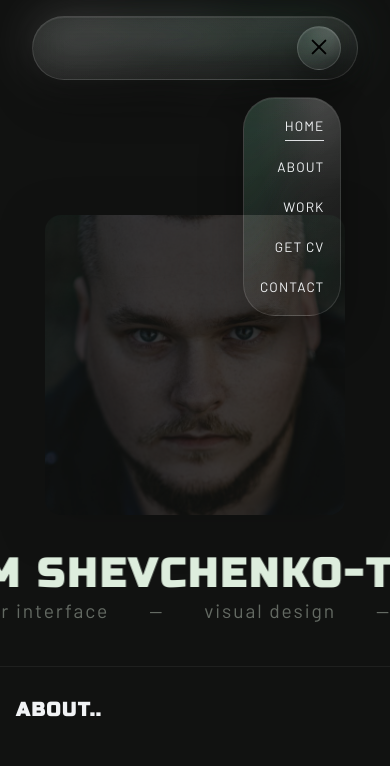
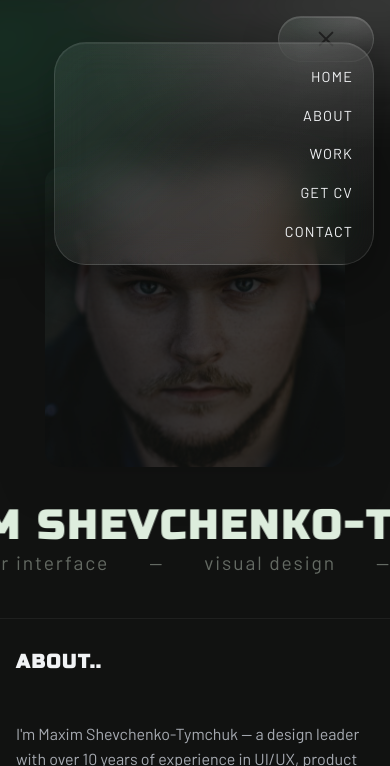
Before and after one commit to mxschwtschnk/maximshevchenko.com, a plain HTML site: page index.html in a window 390 px wide. Both pictures are taken after a click on the button "Toggle menu". Shown: the top 766 px of the page. Drawn offline with Linux system fonts and the light colour scheme.

Commit message:
Add floating glass mobile menu panel

```diff
--- a/index.html
+++ b/index.html
@@ -31,14 +31,7 @@
 <body>
   <!-- Navigation -->
   <nav class="nav">
-    <div class="nav-container">
-      <button class="mobile-menu-toggle" aria-label="Toggle menu">
-        <span class="hamburger-lines" aria-hidden="true">
-          <span class="line"></span>
-          <span class="line"></span>
-          <span class="line"></span>
-        </span>
-      </button>
+    <div class="nav-container desktop-nav">
       <ul class="nav-links">
         <li><a href="index.html">Home</a></li>
         <li><a href="about.html">About</a></li>
@@ -48,6 +41,25 @@
       </ul>
     </div>
   </nav>
+
+  <div class="mobile-menu" aria-label="Mobile menu">
+    <button class="mobile-menu-toggle" aria-label="Toggle menu" aria-expanded="false">
+      <span class="hamburger-lines" aria-hidden="true">
+        <span class="line"></span>
+        <span class="line"></span>
+        <span class="line"></span>
+      </span>
+    </button>
+    <div class="mobile-menu-panel" role="menu">
+      <ul class="mobile-nav-links">
+        <li><a href="index.html">Home</a></li>
+        <li><a href="about.html">About</a></li>
+        <li><a href="work.html">Work</a></li>
+        <li><a href="Maxim_Shevchenko-Tymchuk_CV_Product-Designer.pdf" target="_blank">Get CV</a></li>
+        <li><a href="contact.html">Contact</a></li>
+      </ul>
+    </div>
+  </div>
 
   <!-- Hero Section -->
   <section class="hero">
--- a/script.js
+++ b/script.js
@@ -1,41 +1,45 @@
 // Navigation functionality
 document.addEventListener('DOMContentLoaded', function() {
   // Mobile menu toggle
+  const mobileMenu = document.querySelector('.mobile-menu');
   const mobileMenuToggle = document.querySelector('.mobile-menu-toggle');
-  const navLinks = document.querySelector('.nav-links');
+  const mobileMenuPanel = document.querySelector('.mobile-menu-panel');
 
-  if (mobileMenuToggle && navLinks) {
+  if (mobileMenu && mobileMenuToggle && mobileMenuPanel) {
     mobileMenuToggle.setAttribute('aria-expanded', 'false');
 
-    mobileMenuToggle.addEventListener('click', function() {
-      const isOpen = navLinks.classList.toggle('active');
+    const closeMenu = () => {
+      mobileMenu.classList.remove('open');
+      mobileMenuToggle.classList.remove('open');
+      mobileMenuToggle.setAttribute('aria-expanded', 'false');
+    };
+
+    mobileMenuToggle.addEventListener('click', function(event) {
+      event.stopPropagation();
+      const isOpen = mobileMenu.classList.toggle('open');
       mobileMenuToggle.classList.toggle('open', isOpen);
       mobileMenuToggle.setAttribute('aria-expanded', isOpen.toString());
     });
 
     // Close menu when clicking on a link
-    const links = navLinks.querySelectorAll('a');
+    const links = mobileMenuPanel.querySelectorAll('a');
     links.forEach(link => {
       link.addEventListener('click', function() {
-        navLinks.classList.remove('active');
-        mobileMenuToggle.classList.remove('open');
-        mobileMenuToggle.setAttribute('aria-expanded', 'false');
+        closeMenu();
       });
     });
 
     // Close menu when clicking outside
     document.addEventListener('click', function(event) {
-      if (!navLinks.contains(event.target) && !mobileMenuToggle.contains(event.target)) {
-        navLinks.classList.remove('active');
-        mobileMenuToggle.classList.remove('open');
-        mobileMenuToggle.setAttribute('aria-expanded', 'false');
+      if (!mobileMenu.contains(event.target)) {
+        closeMenu();
       }
     });
   }
 
   // Set active nav link based on current page
   const currentPage = window.location.pathname.split('/').pop() || 'index.html';
-  const navLinksAll = document.querySelectorAll('.nav-links a');
+  const navLinksAll = document.querySelectorAll('.nav-links a, .mobile-nav-links a');
 
   navLinksAll.forEach(link => {
     const linkPath = link.getAttribute('href');
--- a/styles.css
+++ b/styles.css
@@ -220,12 +220,20 @@ a:hover {
   left: 0;
 }
 
+
+.mobile-menu {
+  position: fixed;
+  top: var(--spacing-4);
+  right: var(--spacing-4);
+  z-index: 1200;
+  display: none;
+  isolation: isolate;
+}
+
 .mobile-menu-toggle {
-  display: none;
   position: relative;
-  margin-left: auto;
-  width: 44px;
-  height: 44px;
+  width: 46px;
+  height: 46px;
   border-radius: 50%;
   border: 1px solid rgba(255, 255, 255, 0.14);
   background: linear-gradient(135deg, rgba(255, 255, 255, 0.08), rgba(255, 255, 255, 0.02)),
@@ -237,7 +245,7 @@ a:hover {
   display: grid;
   place-items: center;
   cursor: pointer;
-  transition: transform 0.25s ease, box-shadow 0.25s ease, background 0.25s ease;
+  transition: transform 0.25s ease, box-shadow 0.25s ease, background 0.25s ease, width 0.35s ease, border-radius 0.35s ease;
 }
 
 .mobile-menu-toggle:hover {
@@ -286,6 +294,77 @@ a:hover {
 
 .mobile-menu-toggle.open .line:nth-child(3) {
   transform: translateY(-5px) rotate(-45deg);
+}
+
+.mobile-menu-panel {
+  position: absolute;
+  top: 0;
+  right: 0;
+  margin-top: calc(var(--spacing-4) + 2px);
+  width: min(320px, calc(100vw - (var(--spacing-4) * 2)));
+  padding: var(--spacing-5);
+  border-radius: var(--nav-radius);
+  border: 1px solid rgba(255, 255, 255, 0.12);
+  background: linear-gradient(135deg, rgba(255, 255, 255, 0.08), rgba(255, 255, 255, 0.02)),
+              radial-gradient(120% 150% at 20% 20%, rgba(39, 65, 51, 0.16), transparent 55%),
+              radial-gradient(140% 160% at 80% 0%, rgba(255, 255, 255, 0.1), transparent 50%);
+  backdrop-filter: blur(18px) saturate(155%);
+  -webkit-backdrop-filter: blur(18px) saturate(155%);
+  box-shadow: 0 18px 44px rgba(0, 0, 0, 0.32), inset 0 1px 0 rgba(255, 255, 255, 0.08);
+  display: grid;
+  gap: var(--spacing-4);
+  opacity: 0;
+  transform: translateY(-10px) scale(0.96);
+  clip-path: circle(0% at 100% 0%);
+  pointer-events: none;
+  transition: transform 0.32s ease, opacity 0.32s ease, clip-path 0.4s ease;
+}
+
+.mobile-menu-panel::before {
+  content: '';
+  position: absolute;
+  inset: -35%;
+  background:
+    radial-gradient(120% 80% at 80% 0%, rgba(255, 255, 255, 0.25), transparent 55%),
+    radial-gradient(90% 120% at 10% 20%, rgba(70, 132, 104, 0.28), transparent 50%);
+  filter: blur(26px) saturate(160%);
+  opacity: 0;
+  transition: opacity 0.35s ease;
+  pointer-events: none;
+}
+
+.mobile-menu.open .mobile-menu-toggle {
+  width: 96px;
+  border-radius: var(--nav-radius);
+  box-shadow: 0 16px 36px rgba(0, 0, 0, 0.36), inset 0 1px 0 rgba(255, 255, 255, 0.12);
+}
+
+.mobile-menu.open .mobile-menu-panel {
+  opacity: 1;
+  transform: translateY(var(--spacing-2)) scale(1);
+  clip-path: circle(170% at 100% 0%);
+  pointer-events: auto;
+  animation: glassReveal 0.45s ease;
+}
+
+.mobile-menu.open .mobile-menu-panel::before {
+  opacity: 0.9;
+}
+
+.mobile-nav-links {
+  list-style: none;
+  display: grid;
+  gap: var(--spacing-3);
+  text-align: right;
+}
+
+.mobile-nav-links a {
+  font-size: var(--font-size-small);
+  letter-spacing: var(--letter-spacing-kicker);
+  text-transform: uppercase;
+  color: var(--fg);
+  display: inline-block;
+  padding: 0.1rem 0;
 }
 
 @keyframes glassReveal {
@@ -846,61 +925,17 @@ a:hover {
 }
 
 @media (max-width: 860px) {
-  .mobile-menu-toggle {
+  .desktop-nav {
+    display: none;
+  }
+
+  .mobile-menu {
     display: block;
   }
 
-  .nav-links {
-    position: fixed;
-    top: calc(var(--nav-height) + var(--spacing-4));
-    right: var(--spacing-4);
-    width: max-content;
-    max-width: calc(100% - (var(--spacing-4) * 2));
-    transform: translateY(-120%) scale(0.92);
-    transform-origin: top right;
-    background: linear-gradient(135deg, rgba(255, 255, 255, 0.08), rgba(255, 255, 255, 0.02)),
-                radial-gradient(120% 150% at 20% 20%, rgba(39, 65, 51, 0.12), transparent 55%),
-                radial-gradient(140% 160% at 80% 0%, rgba(255, 255, 255, 0.08), transparent 50%);
-    backdrop-filter: blur(14px) saturate(140%);
-    flex-direction: column;
-    padding: var(--spacing-4);
-    gap: var(--spacing-4);
-    opacity: 0;
-    visibility: hidden;
-    transition: transform 0.32s ease, opacity 0.32s ease, visibility 0.32s ease;
-    border: 1px solid rgba(255, 255, 255, 0.12);
-    border-radius: var(--nav-radius);
-    align-items: flex-end;
-    text-align: right;
-    overflow: hidden;
-    box-shadow: 0 18px 44px rgba(0, 0, 0, 0.32), inset 0 1px 0 rgba(255, 255, 255, 0.08);
-    isolation: isolate;
-    clip-path: circle(0% at 100% 0%);
-  }
-
-  .nav-links::before {
-    content: '';
-    position: absolute;
-    inset: -25%;
-    background:
-      radial-gradient(120% 80% at 80% 0%, rgba(255, 255, 255, 0.24), transparent 55%),
-      radial-gradient(90% 120% at 10% 20%, rgba(70, 132, 104, 0.3), transparent 50%);
-    filter: blur(22px) saturate(150%);
-    opacity: 0;
-    transition: opacity 0.35s ease;
-    pointer-events: none;
-  }
-
-  .nav-links.active {
-    transform: translateY(0) scale(1);
-    opacity: 1;
-    visibility: visible;
-    clip-path: circle(160% at 100% 0%);
-    animation: glassReveal 0.45s ease;
-  }
-
-  .nav-links.active::before {
-    opacity: 0.9;
+  .nav {
+    position: static;
+    padding-top: var(--spacing-4);
   }
 
   .hero-image {
```
Also changed, not shown: about.html (+20 -8 lines), contact.html (+20 -8 lines), work.html (+20 -8 lines).
